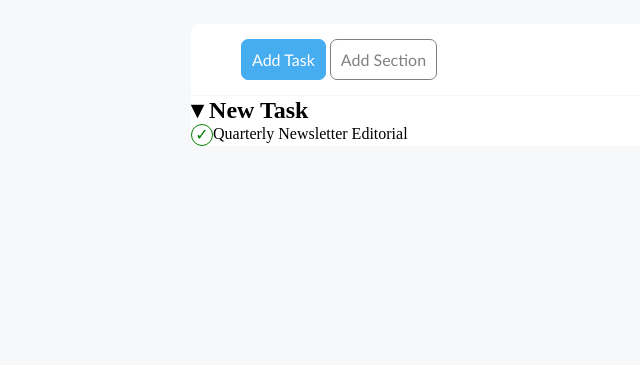
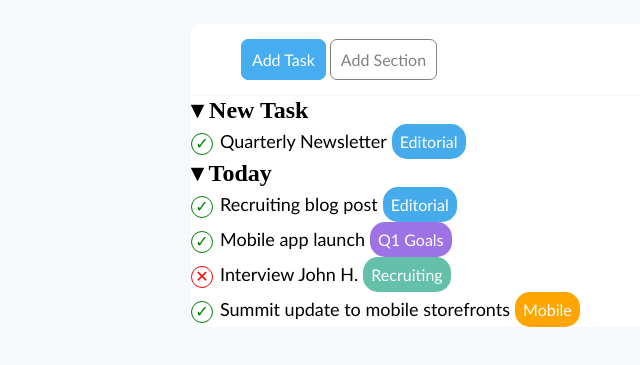
Before and after one commit to MatteoArt/html-css-toboolist, a plain HTML site: page index.html in a window 1280 px wide. Shown: the part 117-482 px from the top of the page, without its empty margins (0-640 px from the left). Drawn offline with Linux system fonts and the light colour scheme.

Commit message:
aggiungo stile ed elementi

```diff
--- a/css/style.css
+++ b/css/style.css
@@ -62,3 +62,27 @@ header {
     border: 1px solid green;
     color: green;
 }
+.rosso {
+    border: 1px solid red;
+    color: red;
+}
+.pulsante {
+    display: inline-block;
+    color: white;
+    border-radius: 15px;
+    padding: 8px;
+    font-family:'Gill Sans', 'Gill Sans MT', Calibri, 'Trebuchet MS', sans-serif;
+}
+.caption {
+    display: inline-block;
+    font-size: large;
+    font-family:'Gill Sans', 'Gill Sans MT', Calibri, 'Trebuchet MS', sans-serif;
+    margin-left: 7px;
+    margin-right: 5px;
+}
+.riga {
+
+}
+.editorial {
+    background-color: #45ABEA;
+}
--- a/index.html
+++ b/index.html
@@ -23,10 +23,27 @@
                 <span id="button2">Add Section</span>
             </nav>
             <div id="wrapper">
+                <!-- primo blocco -->
                 <div class="contenuti">
                     <h2>&blacktriangledown; New Task</h2>
+                    <div class="riga">
+                        <span class="icona verde">&check;</span><span class="caption">Quarterly Newsletter </span><span class="pulsante editorial">Editorial</span>
+                    </div>
+                </div>
+                <!-- secondo blocco -->
+                <div class="contenuti">
+                    <h2>&blacktriangledown; Today</h2>
+                    <div class="riga">
+                        <span class="icona verde">&check;</span><span class="caption">Recruiting blog post </span><span class="pulsante editorial">Editorial</span>
+                    </div>
+                    <div class="riga">
+                        <span class="icona verde">&check;</span><span class="caption">Mobile app launch</span><span class="pulsante" style="background-color: #9C72E4;">Q1 Goals</span>
+                    </div class="riga">
                     <div>
-                        <span class="icona verde">&check;</span>Quarterly Newsletter <span>Editorial</span>
+                        <span class="icona rosso">&#10005;</span><span class="caption">Interview John H. </span><span class="pulsante" style="background-color: #64C0A9;">Recruiting</span>
+                    </div>
+                    <div class="riga">
+                        <span class="icona verde">&check;</span><span class="caption">Summit update to mobile storefronts </span><span class="pulsante" style="background-color: orange;">Mobile</span>
                     </div>
                 </div>
             </div>
```
